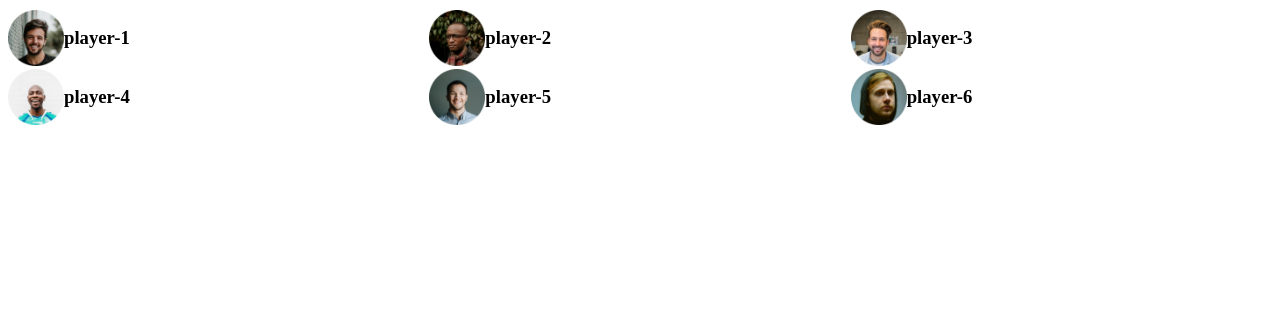
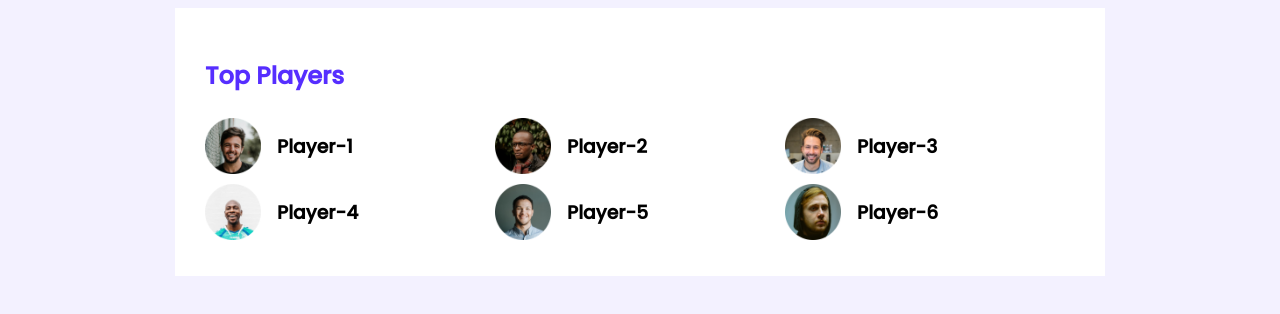
Before and after one commit to AbdulMotalebOvi/leader-board-main, a plain HTML site: page index.html in a window 1280 px wide. Drawn offline with Linux system fonts and the light colour scheme.

Commit message:
adding some styles

```diff
--- a/index.html
+++ b/index.html
@@ -17,32 +17,33 @@
     <!-- header area end -->
     <main>
         <!-- top player & top blog -->
-        <section>
+        <section class="container">
             <div class="top-player">
+                <h2 class="section-title">Top players</h2>
                 <div class="players">
                     <div class="player">
                         <img src="images/players/player-1.png" alt="">
-                        <h3>player-1</h3>
+                        <h3 class="player-names">player-1</h3>
                     </div>
                     <div class="player">
                         <img src="images/players/player-2.png" alt="">
-                        <h3>player-2</h3>
+                        <h3 class="player-names">player-2</h3>
                     </div>
                     <div class="player">
                         <img src="images/players/player-3.png" alt="">
-                        <h3>player-3</h3>
+                        <h3 class="player-names">player-3</h3>
                     </div>
                     <div class="player">
                         <img src="images/players/player-4.png" alt="">
-                        <h3>player-4</h3>
+                        <h3 class="player-names">player-4</h3>
                     </div>
                     <div class="player">
                         <img src="images/players/player-5.png" alt="">
-                        <h3>player-5</h3>
+                        <h3 class="player-names">player-5</h3>
                     </div>
                     <div class="player">
                         <img src="images/players/player-6.png" alt="">
-                        <h3>player-6</h3>
+                        <h3 class="player-names">player-6</h3>
                     </div>
                 </div>
             </div>
--- a/styles/style.css
+++ b/styles/style.css
@@ -1,4 +1,30 @@
-/* top player and top blogs */
+@import url('https://fonts.googleapis.com/css2?family=Poppins:wght@500&display=swap');
+
+/* utilities */
+body {
+    text-transform: capitalize;
+    font-family: 'Poppins', sans-serif;
+    background-color: #F3F1FF;
+
+}
+
+.container {
+    background-color: #fff;
+    width: 870px;
+    padding: 30px;
+}
+
+main {
+    display: flex;
+    justify-content: center;
+}
+
+/* top player styles */
+.section-title {
+    color: #562EFF;
+    font-size: 24px;
+}
+
 .players {
     display: grid;
     grid-template-columns: repeat(3, 1fr);
@@ -13,3 +39,7 @@
     width: 56px;
     height: 56px;
 }
+
+.player-names {
+    margin-left: 16px;
+}
```
